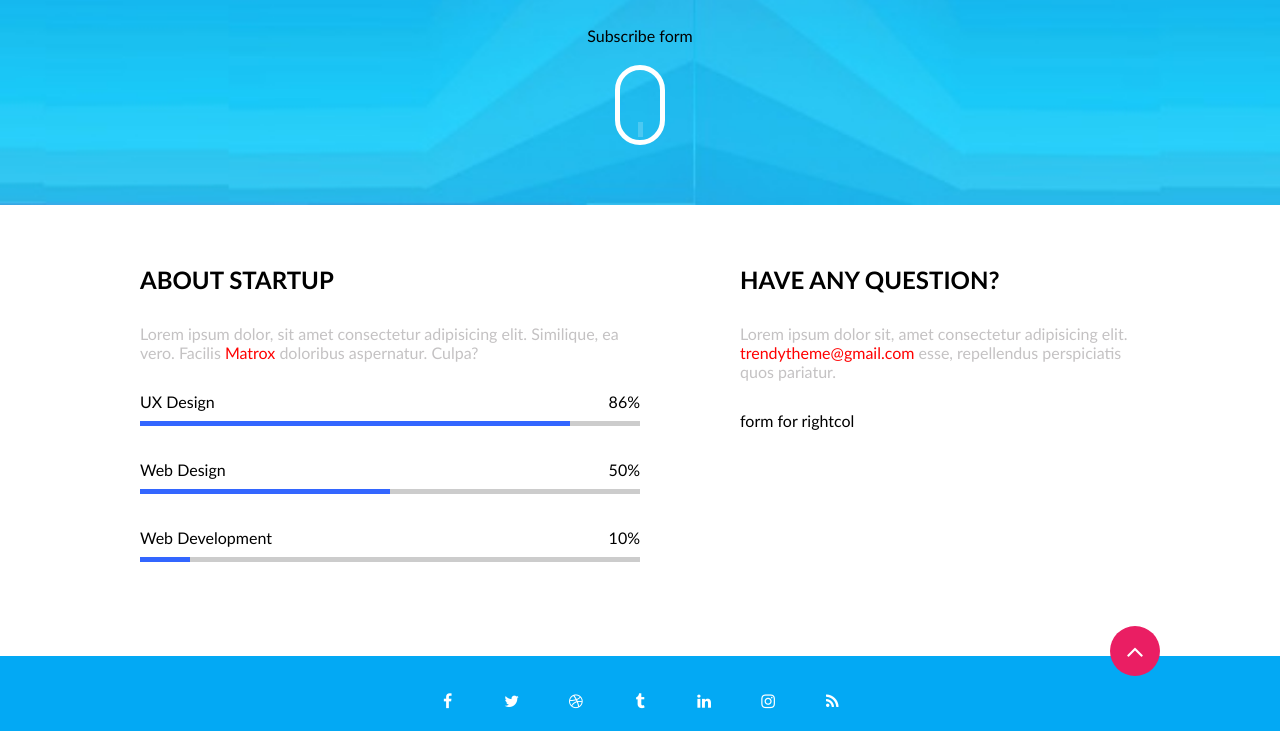
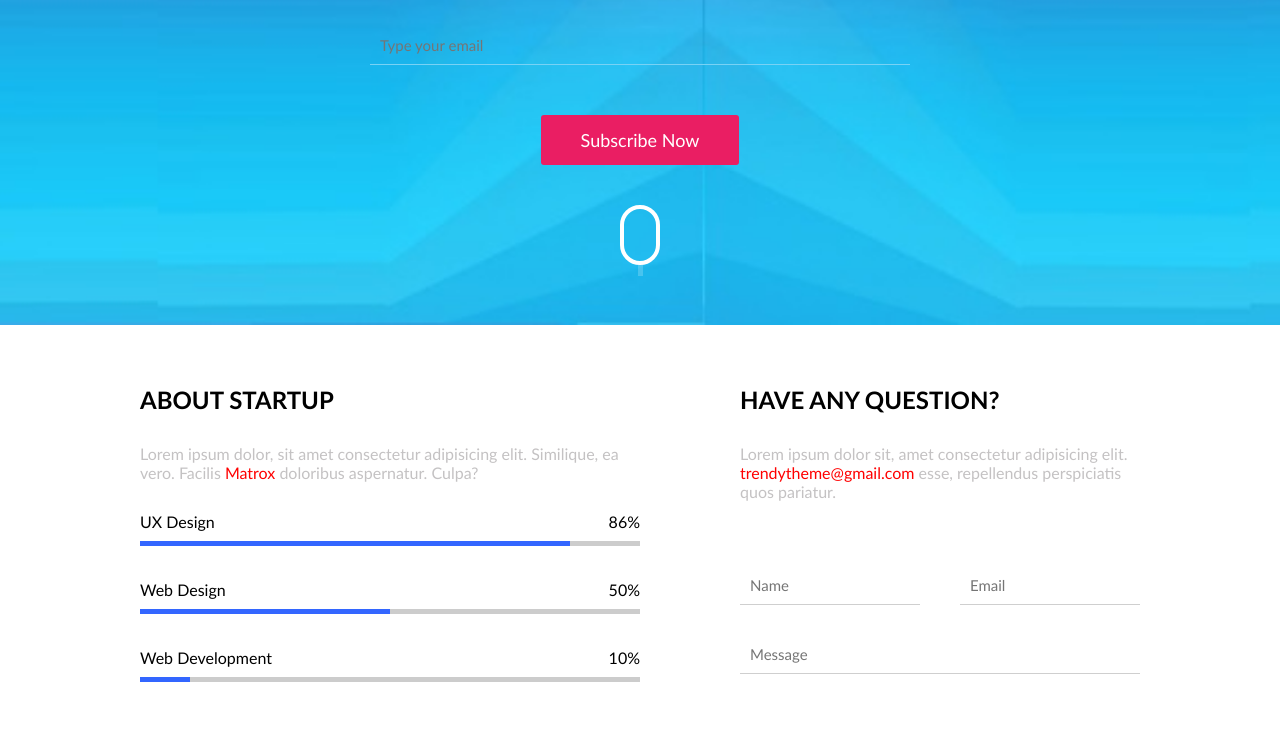
Before and after one commit to SkajaQ/5-Coming-soon, a plain HTML site: page index.html in a window 1280 px wide. Shown: the part 490-1221 px from the top of the page. Drawn offline with Linux system fonts and the light colour scheme.

Commit message:
Forms done

```diff
--- a/css/button.css
+++ b/css/button.css
@@ -2,14 +2,24 @@
     display: inline-block;
     background-color: #EA1E63;
     color: #fff;
-    padding: 10px 20px;
+    padding: 15px 40px;
     text-decoration: none;
     line-height: 20px;
     font-size: 18px;
+    margin-bottom: 20px;
+
+    border-radius: 3px;
 }
 
 .round {
     border-radius: 30px;
+}
+
+.rightcol>.btn {
+    display: inline-block;
+    float: right;
+    margin: 30px 0px 60px 0px;
+    padding: 15px 20px;
 }
 
 .btn.fa {
@@ -17,4 +27,5 @@
     width: 50px;
     text-align: center;
     font-size: 28px;
+    margin: 0;
 }
--- a/css/form.css
+++ b/css/form.css
@@ -1,12 +1,48 @@
 .hero-row > .form {
     display: inline-block;
-    width: 90%;
+    width: 100%;
     margin-left: 5%;
     margin-right: 5%;
-    margin-bottom: 20px;
+    margin-bottom: 10px;
+    color: #78D2F5;
+}
+
+input {
+    display: inline-block;
+    width: 100%;
+    border: none;
+    text-decoration: none;
+    color: #78D2F5;
+    border-bottom: 1px solid #78D2F5;
+    font-size: 15px;
+    background-color: transparent;
+    padding: 10px;
+    margin-bottom: 30px;
 }
 
 .rightcol > .form {
     display: inline-block;
     width: 100%;
+    color: #CFCFCF;
 }
+
+.name > input {
+    display: inline-block;
+    width: 45%;
+    float: left;
+    border-bottom: 1px solid #cfcfcf;
+    margin-top: 35px;
+}
+
+.email > input {
+    display: inline-block;
+    width: 45%;
+    float: right;
+    border-bottom: 1px solid #cfcfcf;
+    margin-top: 35px;
+}
+
+.msg > input {
+    border-bottom: 1px solid #cfcfcf;
+
+}
--- a/css/main.css
+++ b/css/main.css
@@ -104,7 +104,7 @@ footer.container {
     color: white;
     line-height: 20px;
     width: 40px;
-    margin: 10px;
+    margin: 10px 1px;
 }
 
 .socials > a:hover {
--- a/css/mouse.css
+++ b/css/mouse.css
@@ -1,10 +1,14 @@
 .mouse {
-    display: inline-block;
-    width: 50px;
-    height: 80px;
-    border: 5px solid #fff;
-    border-radius: 25px;
+    display: block;
+    width: 40px;
+    height: 60px;
+    border: 4px solid #fff;
+    border-radius: 20px;
     padding-top: 20px;
+    margin-top: 20px;
+    text-align: center;
+    margin-right: auto;
+    margin-left: auto;
 }
 
 .wheel {
--- a/index.html
+++ b/index.html
@@ -46,7 +46,11 @@
                     </div>
             </div>
 
-            <form class="form">Subscribe form</form>
+            <div class="form">
+                <input id="form" type="text" placeholder="Type your email" class="input">
+            </div>
+            <div class="btn">Subscribe Now</div>
+
             <div class="mouse">
                 <div class="wheel"></div>
             </div>
@@ -101,7 +105,18 @@
             <div class="rightcol">
                 <h2 class="col-title">Have any question?</h2>
                 <p class="description">Lorem ipsum dolor sit, amet consectetur adipisicing elit. <a href="#" target="_blank" style="color: red; text-decoration: none;">trendytheme@gmail.com</a> esse, repellendus perspiciatis quos pariatur.</p>
-                <form class="form">form for rightcol</form>
+
+                <div class="name">
+                    <input id="name" type="text" placeholder="Name" class="input">
+                </div>
+                <div class="email">
+                    <input id="email" type="text" placeholder="Email" class="input">
+                </div>
+                <div class="msg">
+                    <input id="msg" type="text" placeholder="Message" class="input">
+                </div>
+                <div class="btn">Send Message</div>
+
             </div>
         </div>
     </main>
```
Also changed, not shown: 2 other files.
